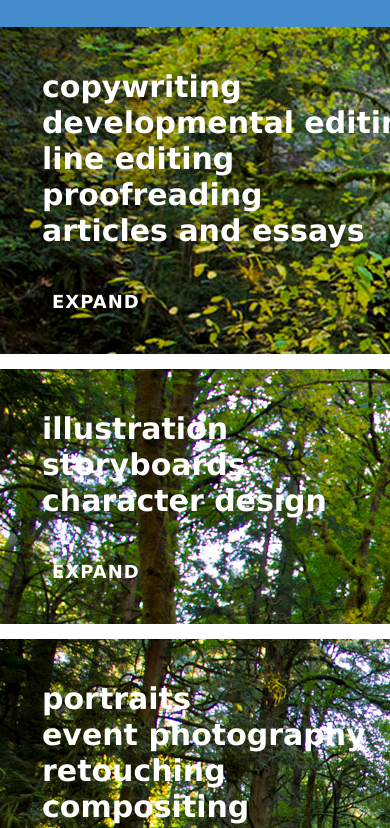
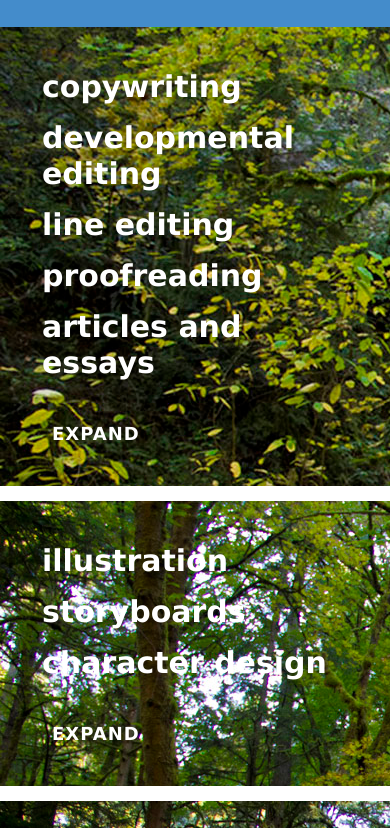
Before and after one commit to antibland/arthur, a plain HTML site: page index.html in a window 390 px wide. Shown: the part 1119-1947 px from the top of the page. Drawn offline with nearby package versions, Linux system fonts and the light colour scheme.

Commit message:
Prevent overflow of headers on small screens

```diff
--- a/mobile_styles.css
+++ b/mobile_styles.css
@@ -79,6 +79,7 @@
   .heading {
     margin: 0;
     padding: 3em;
+    width: 100vw;
   }
 
   .heading h2 {
@@ -185,6 +186,10 @@
     margin: 0;
   }
 
+  #content h2 {
+    margin-bottom: 0.5em;
+  }
+
   [class^=drawer] {
     width: 90%;
   }
```
